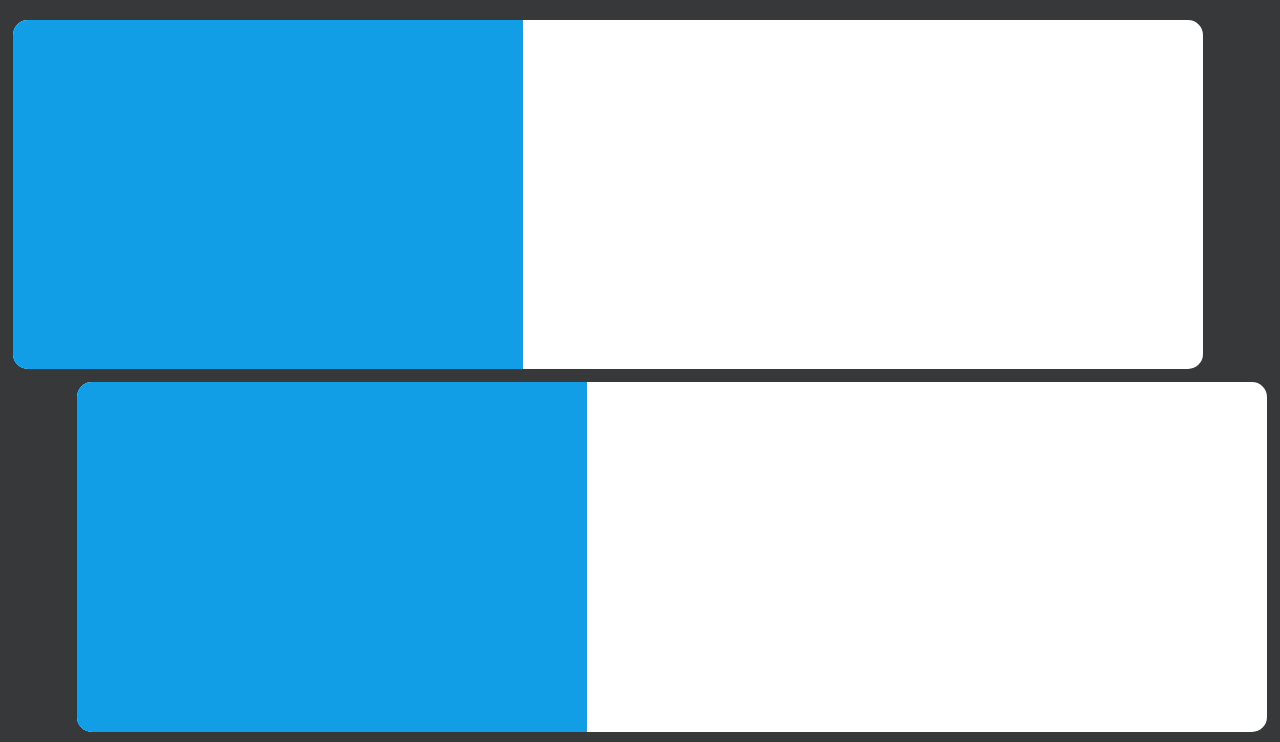
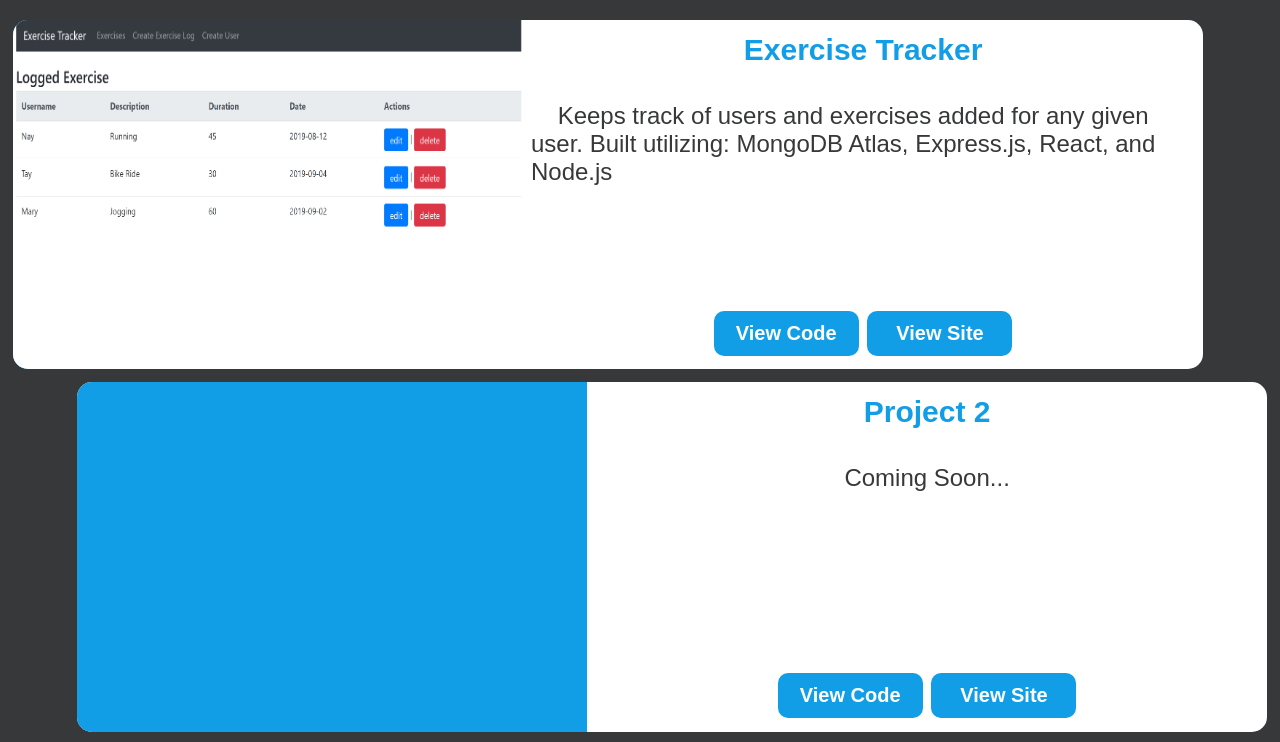
Before and after one commit to OctaviusBowman/GithubPortfolio, a website: page dist/index.html in a window 1280 px wide. Shown: the part 893-1635 px from the top of the page. Drawn offline with Linux system fonts and the light colour scheme.

Commit message:
Project Layout Updated

```diff
--- a/dist/index.html
+++ b/dist/index.html
@@ -5,7 +5,7 @@
     <meta charset="UTF-8">
     <meta name="viewport" content="width=device-width, initial-scale=1.0">
     <meta http-equiv="X-UA-Compatible" content="ie=edge">
-    <title>Full-Stack Software Devloper</title>
+    <title>Full-Stack Web Devloper</title>
     <script src="https://kit.fontawesome.com/8e6338843a.js"></script>
     <link rel="stylesheet" href="stylesheet.css">
     <link rel="icon" type="image/png" href="Favicon.png" />
@@ -22,13 +22,16 @@
         </nav>
 
         <div class="center">
-            <h1 class="center-text">Full-Stack Software Developer
+            <h1 class="center-text">Full-Stack Web Developer
                 <hr />
 
                 <ul class="icons">
-                    <li><a href="https://www.linkedin.com/in/octavius-bowman-49436a161/" target="_blank"><i class="fab fa-linkedin-in"></i></a></li>
-                    <li><a href="https://github.com/OctaviusBowman" target="_blank"><i class="fab fa-github"></i></a></li>
-                    <li><a href="mailto:octaviusbowman@gmail.com" target="_blank"><i class="far fa-envelope"></i></a></li>
+                    <li><a href="https://www.linkedin.com/in/octavius-bowman-49436a161/" target="_blank"><i
+                                class="fab fa-linkedin-in"></i></a></li>
+                    <li><a href="https://github.com/OctaviusBowman" target="_blank"><i class="fab fa-github"></i></a>
+                    </li>
+                    <li><a href="mailto:octaviusbowman@gmail.com" target="_blank"><i class="far fa-envelope"></i></a>
+                    </li>
                 </ul>
                 <li class="resume-button"><a href="Octavius Bowman - Resume.pdf" target="_top" id="text">Resume</a></li>
 
@@ -55,16 +58,42 @@
         </a>
 
         <div class="project-1">
-            <div class="project-left-img"></div>
-            <div class="project-left-text"></div>
+            <div class="project-left-img"><img src="images/the-exercise-tracker.png"></div>
+            <div class="project-left-text">
+                <h1>Exercise Tracker</h1>
+                <p>&nbsp;&nbsp;&nbsp;&nbsp;Keeps track of users and exercises added for any given user. Built utilizing:
+                    MongoDB Atlas, Express.js, React, and Node.js
+                </p>
+                <div class="btn-container">
+                    <a href="https://github.com/OctaviusBowman/ExerciseTrackerFrontend" target="_blank"><button>View
+                            Code</button></a>
+                    <a href="http://the-exercise-tracker.herokuapp.com/" target="_blank"><button>View Site</button></a>
+                </div>
+            </div>
         </div>
         <div class="project-2">
             <div class="project-right-img"></div>
-            <div class="project-right-text"></div>
+            <div class="project-right-text">
+                <h1>Project 2</h1>
+                <p>Coming Soon...</p>
+                <div class="btn-container">
+                    <a><button>View Code</button></a>
+                    <a><button>View Site</button></a>
+                </div>
+            </div>
         </div>
         <div class="project-3">
             <div class="project-left-img"></div>
-            <div class="project-left-text"></div>
+            <div class="project-left-text">
+                <div class="project-right-text">
+                    <h1>Project 3</h1>
+                    <p>Coming Soon...</p>
+                    <div class="btn-container">
+                        <a><button>View Code</button></a>
+                        <a><button>View Site</button></a>
+                    </div>
+                </div>
+            </div>
         </div>
 
     </div>
--- a/dist/stylesheet.css
+++ b/dist/stylesheet.css
@@ -1,6 +1,37 @@
 * {
   margin: 0;
   padding: 0;
+}
+
+button {
+  background-color: #129ee7;
+  color: white;
+  width: 145px;
+  height: 45px;
+  font-size: 2rem;
+  font-weight: bold;
+  border: 2px solid #129ee7;
+  border-radius: 10px;
+  margin: 0 3px;
+}
+
+button:hover {
+  background-color: white;
+  border: 2px solid #129ee7;
+  color: #129ee7;
+}
+
+.project-right-img img {
+  height: 100%;
+  width: 100%;
+  display: flex;
+}
+
+.project-left-img img {
+  height: 100%;
+  width: 100%;
+  display: flex;
+  border-radius: 15px 0px 0px 15px;
 }
 
 html {
@@ -87,12 +118,12 @@ hr {
   font-size: 1.8rem;
 }
 
-.resume-button{
+.resume-button {
   border-radius: 10px;
   background: #129ee7;
   list-style: none;
   margin: 8px 33% 0 33%;
- }
+}
 
 /* Arrow Down */
 .arrow {
@@ -240,6 +271,11 @@ nav ul li a:hover::after {
   background: #373839 center no-repeat;
   display: flex;
   flex-direction: column;
+  color: #373839;
+}
+
+.project-page h1 {
+  color: #129ee7;
 }
 
 .project-1 {
@@ -273,6 +309,26 @@ nav ul li a:hover::after {
   height: 100%;
   width: 100%;
   border-radius: 0px 15px 15px 0px;
+  display: flex;
+  flex-direction: column;
+  align-items: center;
+  justify-content: space-around;
+}
+.project-left-text p {
+  flex-basis: 50%;
+  font-size: 2.4rem;
+  margin: 8px 8px;
+}
+.project-left-text h1 {
+  font-size: 3rem;
+}
+.project-right-text p {
+  flex-basis: 50%;
+  font-size: 2.4rem;
+  margin: 8px 8px;
+}
+.project-right-text h1 {
+  font-size: 3rem;
 }
 .project-right-img {
   background: #129ee7;
@@ -284,6 +340,10 @@ nav ul li a:hover::after {
   height: 100%;
   width: 100%;
   border-radius: 0px 15px 15px 0px;
+  display: flex;
+  flex-direction: column;
+  align-items: center;
+  justify-content: space-around;
 }
 
 @media (max-width: 600px) {
@@ -326,6 +386,13 @@ nav ul li a:hover::after {
     flex-basis: 60%;
     border-radius: 0px 0px 15px 15px;
   }
+  .project-right-text p {
+    font-size: 1.7rem;
+  }
+
+  .project-right-text h1 {
+    font-size: 2.5rem;
+  }
   .project-left-img {
     background: #129ee7;
     height: 100%;
@@ -333,9 +400,23 @@ nav ul li a:hover::after {
     margin: 8px 8px;
     border-radius: 15px 15px 15px 15px;
   }
+
+  .project-left-img img {
+    border-radius: 15px 15px 15px 15px;
+    box-shadow: 0px 1px 1px #777777;
+  }
+
   .project-left-text {
     flex-basis: 60%;
     border-radius: 0px 0px 15px 15px;
+  }
+
+  .project-left-text p {
+    font-size: 1.7rem;
+  }
+
+  .project-left-text h1 {
+    font-size: 2.5rem;
   }
 }
 
```
Also changed, not shown: dist/images/the-exercise-tracker.png (added).
